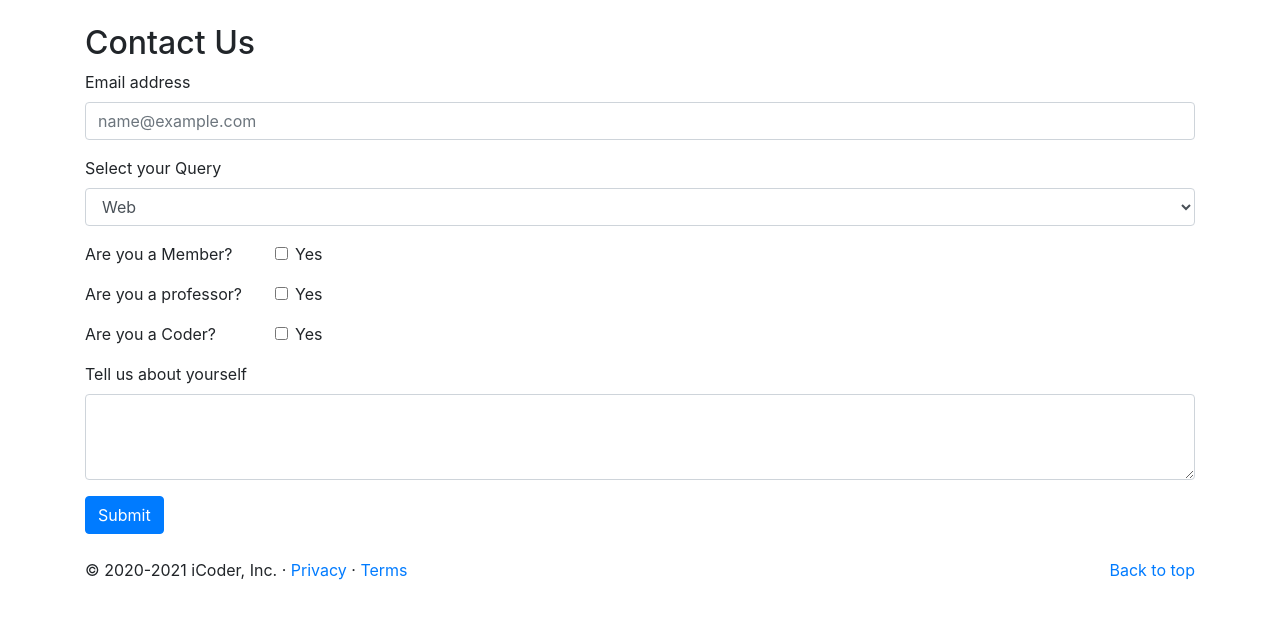
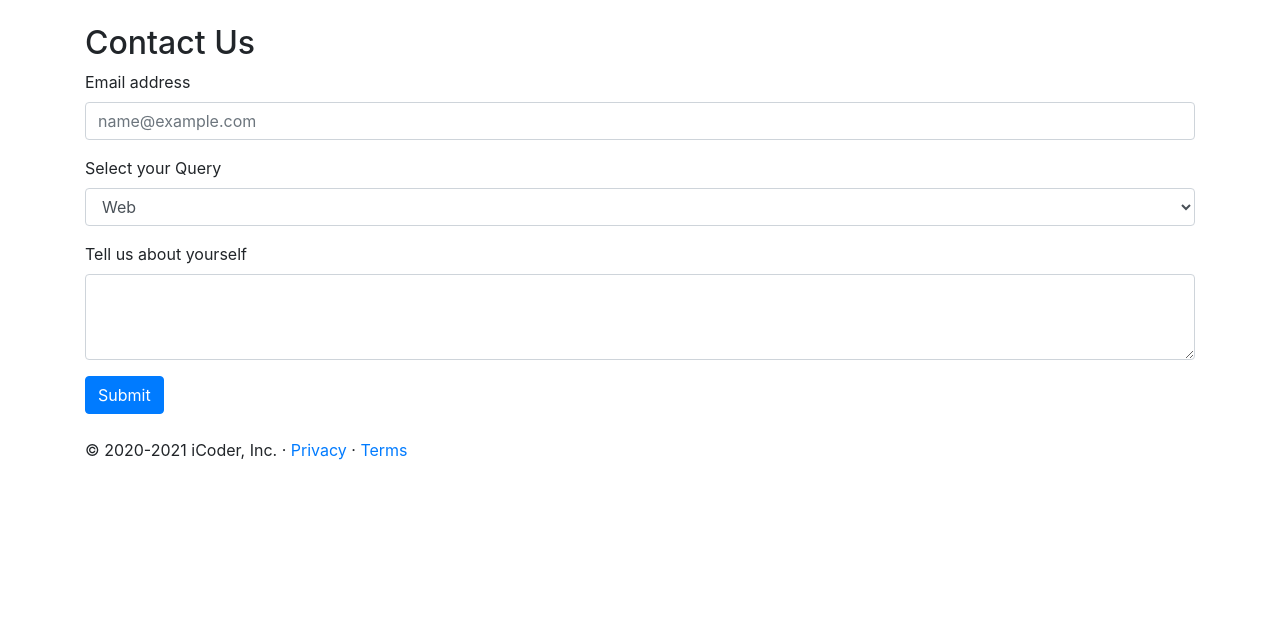
Before and after one commit to Deep7425/Programmers_Blog, a PHP site: page /contact.php in a window 1280 px wide. Shown: the part 56-675 px from the top of the page. Run offline with PHP 8.4, Linux system fonts and the light colour scheme; tables that the repository leaves empty or names only in its code hold one stand-in row (values such as "Sample post").

Commit message:
Update contact.php

```diff
--- a/contact.php
+++ b/contact.php
@@ -5,23 +5,20 @@ if($_SERVER["REQUEST_METHOD"] == "POST"){
 include 'connection.php';
 $email = $_POST['email'];
 $query = $_POST['query'];
-$member = $_POST['member'];
-$professor = $_POST['professor'];
-$coder = $_POST['coder'];
 $description = $_POST['description'];
 $exits = false;
 // Sql query to be executed
 
-$sql = "INSERT INTO  `login`.`contact` (`email`, `query`, `member`, `professor`, `coder`, `description`, `date`)
-VALUES ( '$email', '$query', '$member', '$professor', '$coder', '$description', current_timestamp());";
+$sql = "INSERT INTO  `notes`.`contact` (`email`, `query`, `description`, `date`)
+VALUES ( '$email', '$query', '$description', current_timestamp());";
 $result = mysqli_query($conn, $sql);
 if($result){
   // echo "success";
-  $insert;
+  $insert = true;
 
 }
 else{
-  $showError = "Passwords do not match";
+  $showError;
 }
 }
 ?>
@@ -48,7 +45,7 @@ else{
 <?php
   if($insert){
     echo "<div class='alert alert-success alert-dismissible fade show' role='alert'>
-    <strong>Success!</strong> Your registration is completed
+    <strong>Success!</strong> Your Query is Submited
     <button type='button' class='close' data-dismiss='alert' aria-label='Close'>
       <span aria-hidden='true'>×</span>
     </button>
@@ -56,7 +53,7 @@ else{
   }
   if($showError) {
     echo "<div class='alert alert-danger alert-dismissible fade show' role='alert'>
-    <strong>Sorry!</strong> Please sign up  for the login
+    <strong>Sorry!</strong> Please do it again.
     <button type='button' class='close' data-dismiss='alert' aria-label='Close'>
       <span aria-hidden='true'>×</span>
     </button>
@@ -66,7 +63,7 @@ else{
 
     <div class="container my-4">
         <h2>Contact Us</h2>
-        <form action = "/cwd/bootstrap/php bootstrap project/contact.php" method = "POST">
+        <form action = "/cwd/bootstrap/bootstrap/contact.php" method = "POST">
             <div class="form-group">
                 <label for="exampleFormControlInput1">Email address</label>
                 <input type="email" class="form-control" name = "email" id="exampleFormControlInput1" placeholder="name@example.com">
@@ -80,39 +77,6 @@ else{
                     <option>Others</option>
                 </select>
             </div>
-            <div class="form-group row">
-                <div class="col-sm-2">Are you a Member?</div>
-                <div class="col-sm-10">
-                    <div class="form-check">
-                        <input class="form-check-input" type="checkbox" id="gridCheck1" name = "member">
-                        <label class="form-check-label" for="gridCheck1">
-                            Yes
-                        </label>
-                    </div>
-                </div>
-            </div>
-            <div class="form-group row">
-                <div class="col-sm-2">Are you a professor?</div>
-                <div class="col-sm-10">
-                    <div class="form-check">
-                        <input class="form-check-input" type="checkbox" id="gridCheck2" name = "professor">
-                        <label class="form-check-label" for="gridCheck2">
-                            Yes
-                        </label>
-                    </div>
-                </div>
-            </div>
-            <div class="form-group row">
-                <div class="col-sm-2">Are you a Coder?</div>
-                <div class="col-sm-10">
-                    <div class="form-check">
-                        <input class="form-check-input" type="checkbox" id="gridCheck3" name = "coder">
-                        <label class="form-check-label" for="gridCheck3">
-                            Yes
-                        </label>
-                    </div>
-                </div>
-            </div>
 
             <div class="form-group">
                 <label for="exampleFormControlTextarea1">Tell us about yourself</label>
@@ -125,7 +89,7 @@ else{
     </div>
 
     <footer class="container">
-        <p class="float-right"><a href="#">Back to top</a></p>
+
         <p>© 2020-2021 iCoder, Inc. · <a href="#">Privacy</a> · <a href="#">Terms</a></p>
     </footer>
     <!-- Optional JavaScript -->
```
